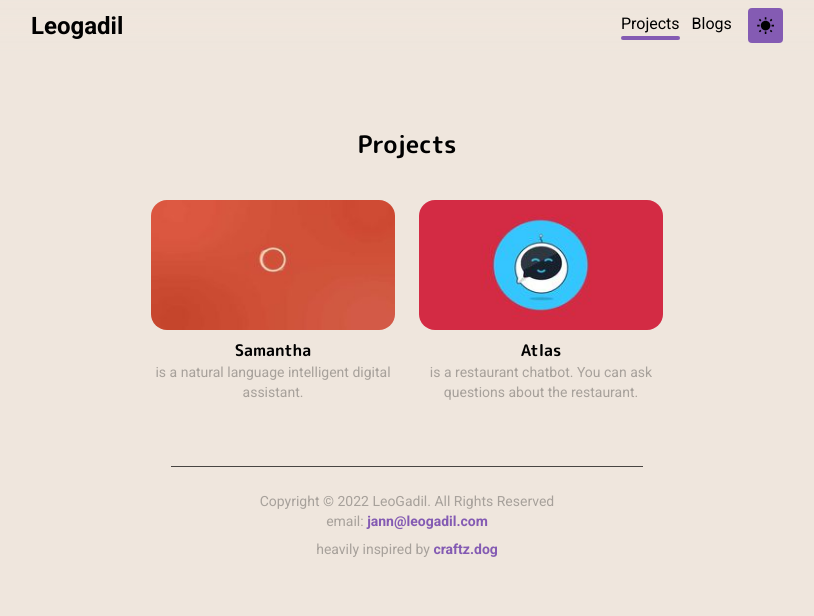
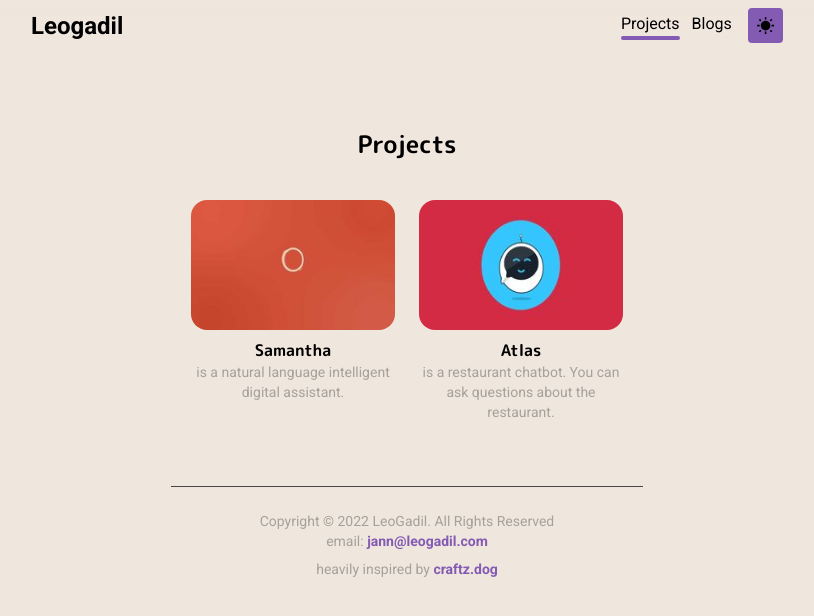
Before and after one commit to leogadil/website, a Next.js app: page /projects in a window 1280 px wide. Shown: the top 616 px of the page, without its empty margins (233-1047 px from the left). Built offline with nearby package versions, Linux system fonts and the light colour scheme.

Commit message:
added paddings to list tabs

```diff
--- a/components/blogs.tsx
+++ b/components/blogs.tsx
@@ -15,7 +15,7 @@ type IBlogsProps = {
 const Blogs: React.FC<IBlogsProps> = ({ delay, blogs }) => {
 
     return (
-        <div className="grid sm:grid-cols-2 gap-6 mb-10 grid-cols-1">
+        <div className="grid sm:grid-cols-2 gap-6 mb-10 grid-cols-1 mx-10">
             {blogs && blogs.length != 0 ? blogs.map((blog, index) => {
                 return (
                     <BlogsContainer key={index} delay={delay + (index * 0.1)} imglink={blog.imglink} title={blog.title} description={blog.description} />
--- a/components/projects.tsx
+++ b/components/projects.tsx
@@ -15,7 +15,7 @@ type IProjectsProps = {
 const Projects: React.FC<IProjectsProps> = ({ delay, projects }) => {
 
     return (
-        <div className="grid sm:grid-cols-2 gap-6 mb-10 grid-cols-1">
+        <div className="grid sm:grid-cols-2 gap-6 mb-10 grid-cols-1 mx-10">
             {projects && projects.length != 0 ? projects.map((project, index) => {
                 return (
                     <ProjectContainer key={index} delay={delay + (index * 0.1)} imglink={project.imglink} title={project.title} description={project.description} />
```
